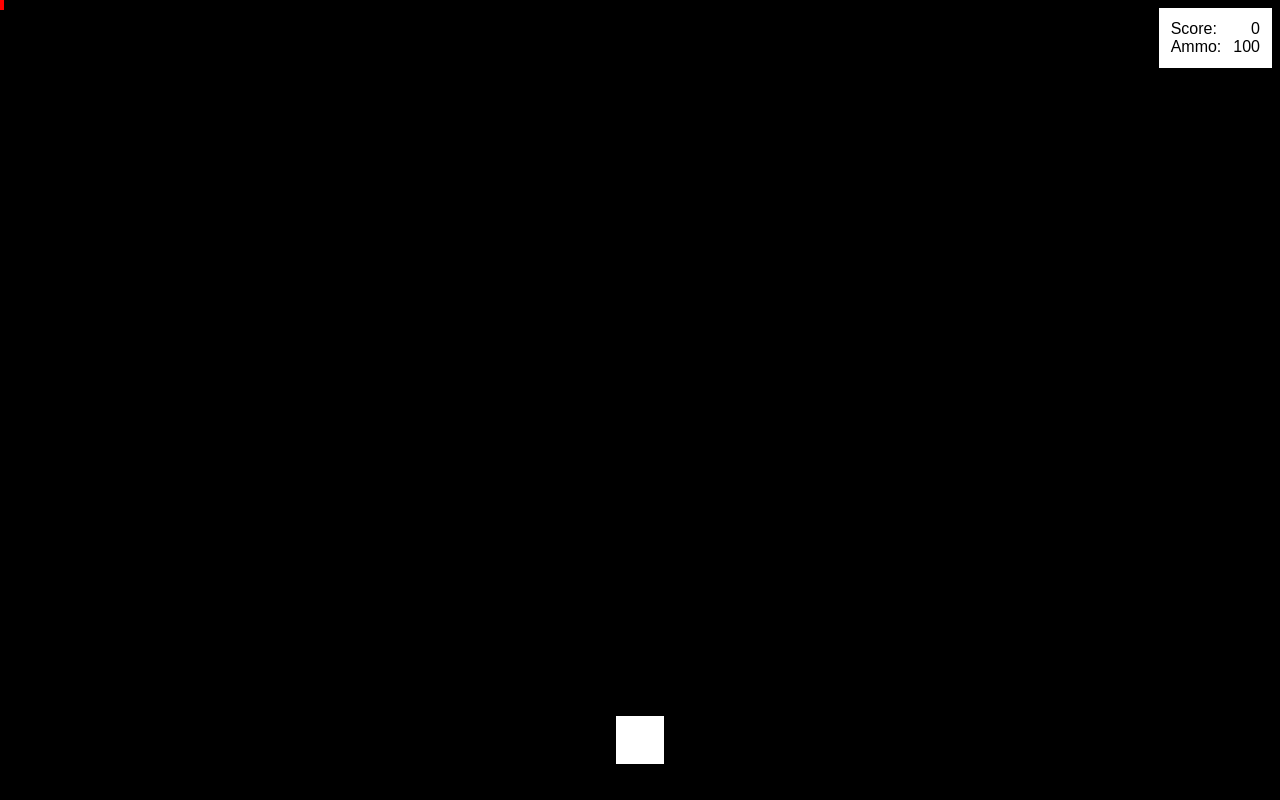
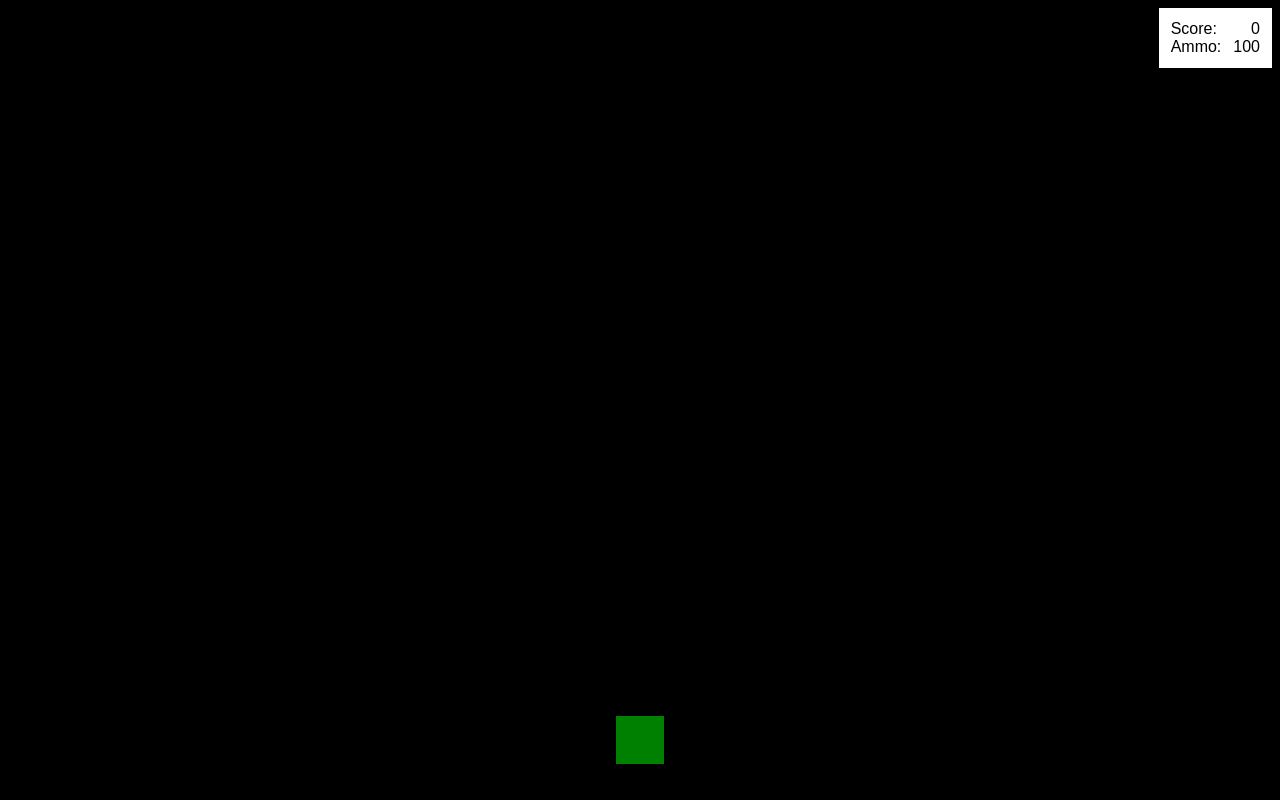
Before and after one commit to KrystianKurlej/Shooting-game, a plain HTML site: page index.html in a window 1280 px wide. Drawn offline with Linux system fonts and the light colour scheme.

Commit message:
Add hero health display and adjust positioning constraints

```diff
--- a/index.html
+++ b/index.html
@@ -5,8 +5,10 @@
 </head>
 <body>
     <div id="map">
-        <div id="hero"></div>
-        <div id="bullet"></div>
+        <div id="hero">
+            <div id="hero-health"></div>
+            <div id="bullet"></div>
+        </div>
     </div>
     <div id="ui">
         <span class="ui-element" id="score">Score: <bdi class="value">0</bdi></span>
--- a/scripts.js
+++ b/scripts.js
@@ -2,6 +2,7 @@
 // Zmienne globalne
 // =========================
 const hero = $('#hero');                    //# Bohater
+const heroWidth = hero.width();             //# Szerokość bohatera
 const map = $('#map');                      //# Mapa
 const ammoCounter = $('#ammo bdi');         //# Wyświetla ilość amunicji
 const score = $('#score bdi');              //# Wyświetla wynik
@@ -11,6 +12,10 @@ let startHeroX = 0;                         //# Początkowe położenie bohatera
 let startHeroY = 0;                         //# Możliwe użycie w przyszłości
 let ammoValue = 0;                          //# Liczba amunicji
 let scoreValue = 0;                         //# Wynik
+let mapWidth = 0;                           //# Szerokość mapy
+let minHeroX = 0;                           //# Minimalne położenie bohatera
+let maxHeroX = 0;                           //# Maksymalne położenie bohatera
+let heroHealth = 100;                       //# Zdrowie bohatera
 
 // =========================
 // Inicjalizacja
@@ -18,10 +23,14 @@ let scoreValue = 0;                         //# Wynik
 $(document).ready(function() {
     // Pobiera wymiary mapy
     const mapSize = getMapSize();
+    mapWidth = mapSize.width;
     // Oblicza środek
     const center = getCenter(mapSize.width, mapSize.height);
-    // Ustawia bohatera na środku
+    // Ustawia parametry bohatera
+    minHeroX = 0 + heroWidth / 2;
+    maxHeroX = mapWidth - heroWidth;
     setX(hero, center.x);
+    setHeroHealth(heroHealth);
     // Ustawia startową amunicję
     ammoValue = 100;
     setAmo(ammoValue);
@@ -55,6 +64,9 @@ $(document).on('mouseup', function(e) {
 // Funkcje pomocnicze
 // =========================
 function setX(selector, x) {
+    if (x < minHeroX) x = minHeroX;
+    if (x > maxHeroX) x = maxHeroX;
+
     // Ustawia położenie w osi X
     selector.css('left', x + 'px');
 }
@@ -100,3 +112,9 @@ function setScore(count) {
     scoreValue = count;
     score.text(scoreValue);
 }
+
+function setHeroHealth(count) {
+    // Ustawia zdrowie bohatera
+    heroHealth = count;
+    $('#hero-health').css('height', heroHealth + '%');
+}
--- a/style.css
+++ b/style.css
@@ -17,18 +17,28 @@ body{
     width: 48px;
     height: 48px;
     transform: translate(-24px, -24px);
-    background-color: white;
+    background-color: red;
     position: absolute;
     bottom: 12px;
+}
+
+#hero-health{
+    position: absolute;
+    width: 100%;
+    height: 100%;
+    bottom: 0;
+    background-color: green;
+    z-index: 1;
 }
 
 #bullet{
     width: 8px;
     height: 20px;
-    transform: translate(-4px, -4px);
+    transform: translateX(-50%);
+    left: 50%;
+    top: 0;
     background-color: red;
     position: absolute;
-    transform: translate(-50%, -50%);
 }
 
 #ui{
```
